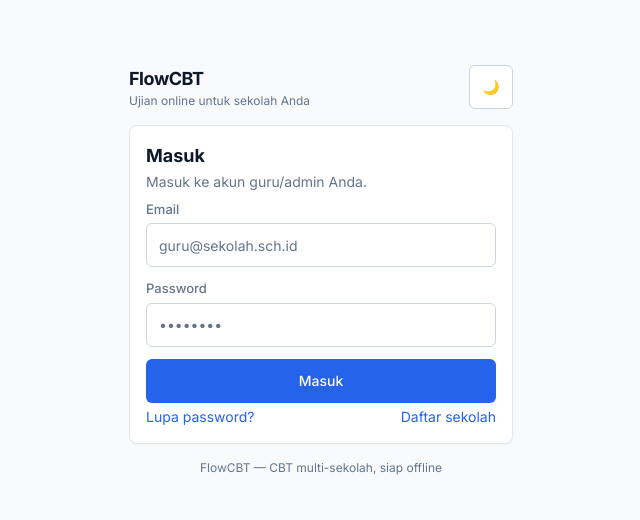
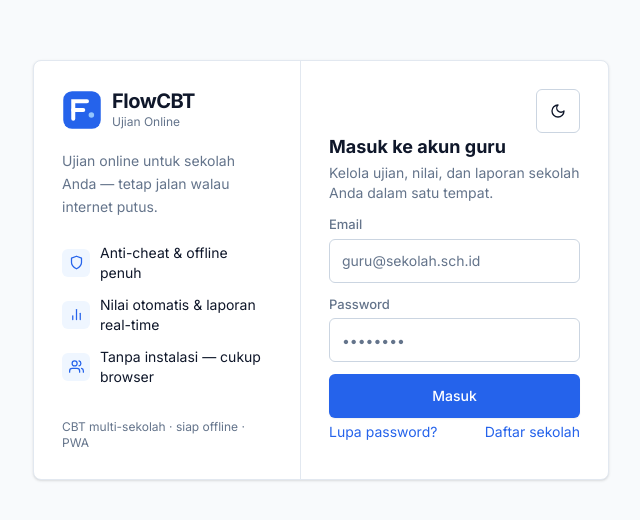
Before and after one commit to miqbalputra/flowcbt, a React (Vite) app in the folder frontend/: page /login in a window 1280 px wide. Shown: the part 130-650 px from the top of the page, without its empty margins (319-959 px from the left). Built offline with nearby package versions, Linux system fonts and the light colour scheme; no server answers.

Commit message:
Shared components + auth shell: SVG icons, split-brand login, crisp surfaces
Generated by Mistral Vibe.
Co-Authored-By: Mistral Vibe <vibe@mistral.ai>

```diff
--- a/frontend/src/components/ErrorBoundary.tsx
+++ b/frontend/src/components/ErrorBoundary.tsx
@@ -1,6 +1,7 @@
 // ErrorBoundary global — crash render tidak boleh jadi layar putih putus asa.
 // Menampilkan kartu damaikan dengan Aksi: Muat ulang / Kembali ke beranda.
 import { Component, type ErrorInfo, type ReactNode } from 'react'
+import { IconWarn } from '@/components/icons'
 
 interface Props { children: ReactNode }
 interface State { error: Error | null }
@@ -22,7 +23,7 @@ export class ErrorBoundary extends Component<Props, State> {
     return (
       <div className="min-h-full flex items-center justify-center p-6">
         <div className="card max-w-sm w-full text-center space-y-3" role="alert">
-          <div className="text-3xl" aria-hidden>😵</div>
+          <div className="w-10 h-10 mx-auto mb-2 rounded-lg bg-danger-soft text-danger flex items-center justify-center" aria-hidden><IconWarn size={18} /></div>
           <div>
             <div className="font-bold">Terjadi kesalahan tak terduga</div>
             <div className="text-sm text-muted mt-1">
@@ -33,7 +34,7 @@ export class ErrorBoundary extends Component<Props, State> {
             </div>
           </div>
           <div className="flex justify-center gap-2">
-            <button className="btn-primary" onClick={() => location.reload()}>↻ Muat ulang</button>
+            <button className="btn-primary" onClick={() => location.reload()}>Muat ulang</button>
             <button className="btn-ghost" onClick={() => { this.setState({ error: null }); location.assign('/dashboard') }}>
               Ke beranda
             </button>
--- a/frontend/src/components/ThemeToggle.tsx
+++ b/frontend/src/components/ThemeToggle.tsx
@@ -1,15 +1,17 @@
 import { useTheme } from '@/lib/theme'
+import { IconMoon, IconSun } from '@/components/icons'
 
 export function ThemeToggle() {
   const { theme, toggle } = useTheme()
   return (
     <button
+      type="button"
       onClick={toggle}
       aria-label={theme === 'dark' ? 'Aktifkan mode terang' : 'Aktifkan mode gelap'}
       title="Ganti tema"
       className="btn-ghost touch-target rounded-full w-11 h-11 !p-0"
     >
-      {theme === 'dark' ? '☀️' : '🌙'}
+      {theme === 'dark' ? <IconSun size={16} /> : <IconMoon size={16} />}
     </button>
   )
 }
--- a/frontend/src/components/modal.tsx
+++ b/frontend/src/components/modal.tsx
@@ -1,5 +1,6 @@
 // Modal overlay — di mobile (≤640) menjadi bottom sheet (PRD FR-11.2)
 import { useEffect, useRef, type ReactNode } from 'react'
+import { IconX } from '@/components/icons'
 
 export function Modal({
   open, onClose, title, children, footer,
@@ -52,7 +53,7 @@ export function Modal({
             aria-label="Tutup"
             className="btn-ghost touch-target w-11 h-11 !p-0 shrink-0"
           >
-            ✕
+            <IconX size={16} />
           </button>
         </div>
         <div className="px-4 py-4 space-y-3">{children}</div>
--- a/frontend/src/guru/auth/forgot.tsx
+++ b/frontend/src/guru/auth/forgot.tsx
@@ -33,7 +33,7 @@ export default function Forgot() {
   }
 
   return (
-    <AuthShell title="Lupa Password" subtitle="Masukkan email Anda — kami kirim tautan untuk mengatur ulang password.">
+    <AuthShell title="Lupa password" subtitle="Masukkan email Anda — kami kirim tautan untuk mengatur ulang password.">
       <form onSubmit={submit} className="space-y-3">
         <div>
           <label className="label" htmlFor="email">Email</label>
--- a/frontend/src/guru/auth/login.tsx
+++ b/frontend/src/guru/auth/login.tsx
@@ -39,7 +39,7 @@ export default function Login() {
         tenantId: String(u.tenant_id ?? ''),
         name: String(u.full_name ?? u.name ?? email),
       })
-      toast('Selamat datang kembali! 👋', 'success')
+      toast('Selamat datang kembali', 'success')
       nav((loc.state as { from?: string } | null)?.from || '/dashboard', { replace: true })
     } catch (err) {
       setError(errMessage(err))
@@ -50,7 +50,7 @@ export default function Login() {
   }
 
   return (
-    <AuthShell title="Masuk" subtitle="Masuk ke akun guru/admin Anda.">
+    <AuthShell title="Masuk ke akun guru" subtitle="Kelola ujian, nilai, dan laporan sekolah Anda dalam satu tempat.">
       <form onSubmit={submit} className="space-y-3">
         <div>
           <label className="label" htmlFor="email">Email</label>
--- a/frontend/src/guru/auth/register.tsx
+++ b/frontend/src/guru/auth/register.tsx
@@ -40,7 +40,7 @@ export default function Register() {
         setVerifyToken(devToken)
         toast('Registrasi berhasil — verifikasi email Anda (token dev tersedia)', 'success')
       } else {
-        toast('Registrasi berhasil! Cek email Anda untuk verifikasi.', 'success')
+        toast('Registrasi berhasil — cek email Anda untuk verifikasi.', 'success')
         nav('/login')
       }
     } catch (err) {
@@ -88,7 +88,7 @@ export default function Register() {
   }
 
   return (
-    <AuthShell title="Daftar Sekolah" subtitle="Anda akan menjadi Admin Sekolah untuk lembaga Anda.">
+    <AuthShell title="Buat akun sekolah Anda" subtitle="Anda akan menjadi Admin Sekolah untuk lembaga Anda.">
       <form onSubmit={submit} className="space-y-3">
         <div>
           <label className="label" htmlFor="fn">Nama lengkap</label>
--- a/frontend/src/guru/auth/reset.tsx
+++ b/frontend/src/guru/auth/reset.tsx
@@ -32,7 +32,7 @@ export default function Reset() {
   }
 
   return (
-    <AuthShell title="Atur Ulang Password" subtitle="Buat password baru memakai token reset dari email.">
+    <AuthShell title="Atur ulang password" subtitle="Buat password baru memakai token reset dari email.">
       <form onSubmit={submit} className="space-y-3">
         <div>
           <label className="label" htmlFor="tk">Token reset</label>
--- a/frontend/src/guru/auth/shell.tsx
+++ b/frontend/src/guru/auth/shell.tsx
@@ -1,24 +1,58 @@
-// Kerangka halaman auth — area terpisah dari app guru, mobile-first, toggle tema (PRD §11)
+// Kerangka halaman auth — split-brand (desktop 2 kolom) / ringkas (mobile), toggle tema (PRD §11)
 import type { ReactNode } from 'react'
 import { ThemeToggle } from '@/components/ThemeToggle'
+import { IconChart2, IconShield, IconStudents, LogoMark } from '@/components/icons'
+
+const SELLING_POINTS = [
+  { Ico: IconShield, label: 'Anti-cheat & offline penuh' },
+  { Ico: IconChart2, label: 'Nilai otomatis & laporan real-time' },
+  { Ico: IconStudents, label: 'Tanpa instalasi — cukup browser' },
+]
 
 export function AuthShell({ title, subtitle, children }: { title: string; subtitle?: string; children: ReactNode }) {
   return (
-    <div className="min-h-full flex flex-col items-center justify-center p-4 sm:p-6">
-      <div className="w-full max-w-sm space-y-4">
-        <div className="flex items-center justify-between">
+    <div className="min-h-full flex items-center justify-center p-4 sm:p-6">
+      <div className="w-full max-w-sm md:max-w-xl md:grid md:grid-cols-[1fr_1.15fr] bg-surface border border-border rounded-lg shadow-sm overflow-hidden">
+        {/* kolom brand — hanya desktop */}
+        <div className="hidden md:flex flex-col justify-between border-r border-border p-7">
           <div>
-            <div className="text-lg font-bold tracking-tight">FlowCBT</div>
-            <div className="text-xs text-muted">Ujian online untuk sekolah Anda</div>
+            <div className="flex items-center gap-2.5">
+              <LogoMark size={40} />
+              <div>
+                <div className="font-bold text-xl leading-tight tracking-tight">FlowCBT</div>
+                <div className="text-xs text-muted">Ujian Online</div>
+              </div>
+            </div>
+            <p className="text-sm text-muted mt-5 leading-relaxed">
+              Ujian online untuk sekolah Anda — tetap jalan walau internet putus.
+            </p>
+            <ul className="mt-6 space-y-3">
+              {SELLING_POINTS.map(({ Ico, label }) => (
+                <li key={label} className="flex items-center gap-2.5 text-sm">
+                  <span className="w-7 h-7 shrink-0 rounded-md bg-primary-soft text-primary flex items-center justify-center" aria-hidden>
+                    <Ico size={15} />
+                  </span>
+                  {label}
+                </li>
+              ))}
+            </ul>
           </div>
-          <ThemeToggle />
+          <p className="text-xs text-muted mt-8">CBT multi-sekolah · siap offline · PWA</p>
         </div>
-        <div className="card">
-          <h1 className="font-bold text-lg mb-0.5">{title}</h1>
-          {subtitle && <p className="text-sm text-muted mb-2">{subtitle}</p>}
-          <div className={subtitle ? '' : 'mt-2'}>{children}</div>
+
+        {/* kolom form */}
+        <div className="p-5 sm:p-7">
+          <div className="flex items-center justify-between md:justify-end">
+            <div className="md:hidden flex items-center gap-2">
+              <LogoMark size={24} />
+              <span className="font-bold tracking-tight">FlowCBT</span>
+            </div>
+            <ThemeToggle />
+          </div>
+          <h1 className="font-bold text-lg mt-3 md:mt-0">{title}</h1>
+          {subtitle && <p className="text-sm text-muted mt-0.5 mb-3">{subtitle}</p>}
+          <div className={subtitle ? '' : 'mt-3'}>{children}</div>
         </div>
-        <p className="text-center text-xs text-muted">FlowCBT — CBT multi-sekolah, siap offline</p>
       </div>
     </div>
   )
```
Also changed, not shown: frontend/src/components/toast.tsx (+18 -10 lines), frontend/src/guru/types.ts (+12 -7 lines), frontend/src/guru/ui.tsx (+48 -13 lines).
